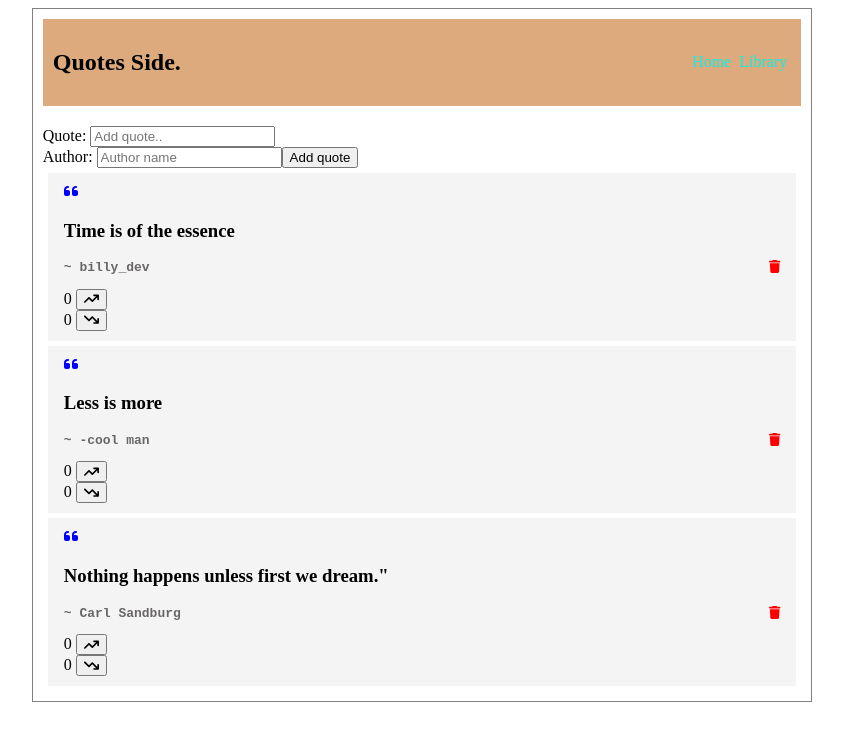
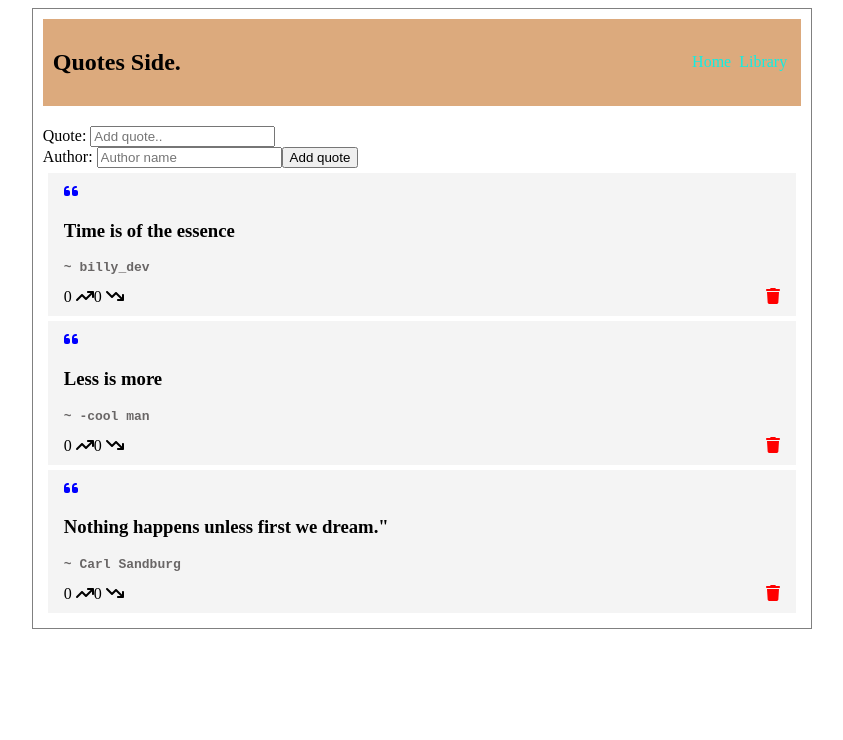
Before and after one commit to Willbeckh/quote-side, an Angular app: page /quotes in a window 1280 px wide. Shown: the top 740 px of the page, without its empty margins (218-1061 px from the left). Built offline with nearby package versions, Linux system fonts and the light colour scheme; data requests are answered from the project's data file.

Commit message:
bg: fix app wide bugs-- modules not found

```diff
--- a/src/app/app-routing.module.ts
+++ b/src/app/app-routing.module.ts
@@ -1,8 +1,12 @@
 import { NgModule } from '@angular/core';
 import { RouterModule, Routes } from '@angular/router';
+import { HomeComponent } from './components/home/home.component';
 import { QuotesComponent } from './components/quotes/quotes.component';
 
-const routes: Routes = [{ path: 'quotes', component: QuotesComponent }];
+const routes: Routes = [
+  { path: '', component: HomeComponent },
+  { path: 'quotes', component: QuotesComponent },
+];
 
 @NgModule({
   imports: [RouterModule.forRoot(routes)],
--- a/src/app/components/dislike-box/dislike-box.component.html
+++ b/src/app/components/dislike-box/dislike-box.component.html
@@ -1,6 +1,4 @@
 <div class="box">
   {{ numberOfDislikes }}
-  <button (click)="downVote()">
-    <fa-icon [icon]="faArrowTrendDown"></fa-icon>
-  </button>
+  <fa-icon [icon]="faArrowTrendDown" (click)="downVote()"></fa-icon>
 </div>
--- a/src/app/components/like-box/like-box.component.html
+++ b/src/app/components/like-box/like-box.component.html
@@ -1,6 +1,4 @@
 <div class="box">
   {{ numberOfLikes }}
-  <button (click)="likeButtonClick()">
-    <fa-icon [icon]="faArrowTrendUp"></fa-icon>
-  </button>
+  <fa-icon [icon]="faArrowTrendUp" (click)="likeButtonClick()"></fa-icon>
 </div>
--- a/src/app/components/quote-item/quote-item.component.css
+++ b/src/app/components/quote-item/quote-item.component.css
@@ -15,3 +15,12 @@
   align-items: center;
   justify-content: space-between;
 }
+
+.like-box {
+  display: flex;
+  justify-content: space-between;
+}
+
+.like-box .buttons {
+  display: flex;
+}
--- a/src/app/components/quote-item/quote-item.component.html
+++ b/src/app/components/quote-item/quote-item.component.html
@@ -3,16 +3,17 @@
   <h3>
     {{ quote.text }}
   </h3>
-  <p>
-    ~ {{ quote.author }}
+  <p>~ {{ quote.author }}</p>
+
+  <div class="like-box">
+    <div class="buttons">
+      <app-like-box></app-like-box>
+      <app-dislike-box></app-dislike-box>
+    </div>
     <fa-icon
       (click)="onClickDelete(quote)"
       [ngStyle]="{ color: 'red' }"
       [icon]="faTrash"
     ></fa-icon>
-  </p>
-  <div class="like-box">
-    <app-like-box></app-like-box>
-    <app-dislike-box></app-dislike-box>
   </div>
 </div>
--- a/src/app/quote.ts
+++ b/src/app/quote.ts
@@ -4,4 +4,6 @@ export interface Quote {
   text: string;
   author: string;
   date: string;
+  likes: number;
+  dislikes: number;
 }
```
